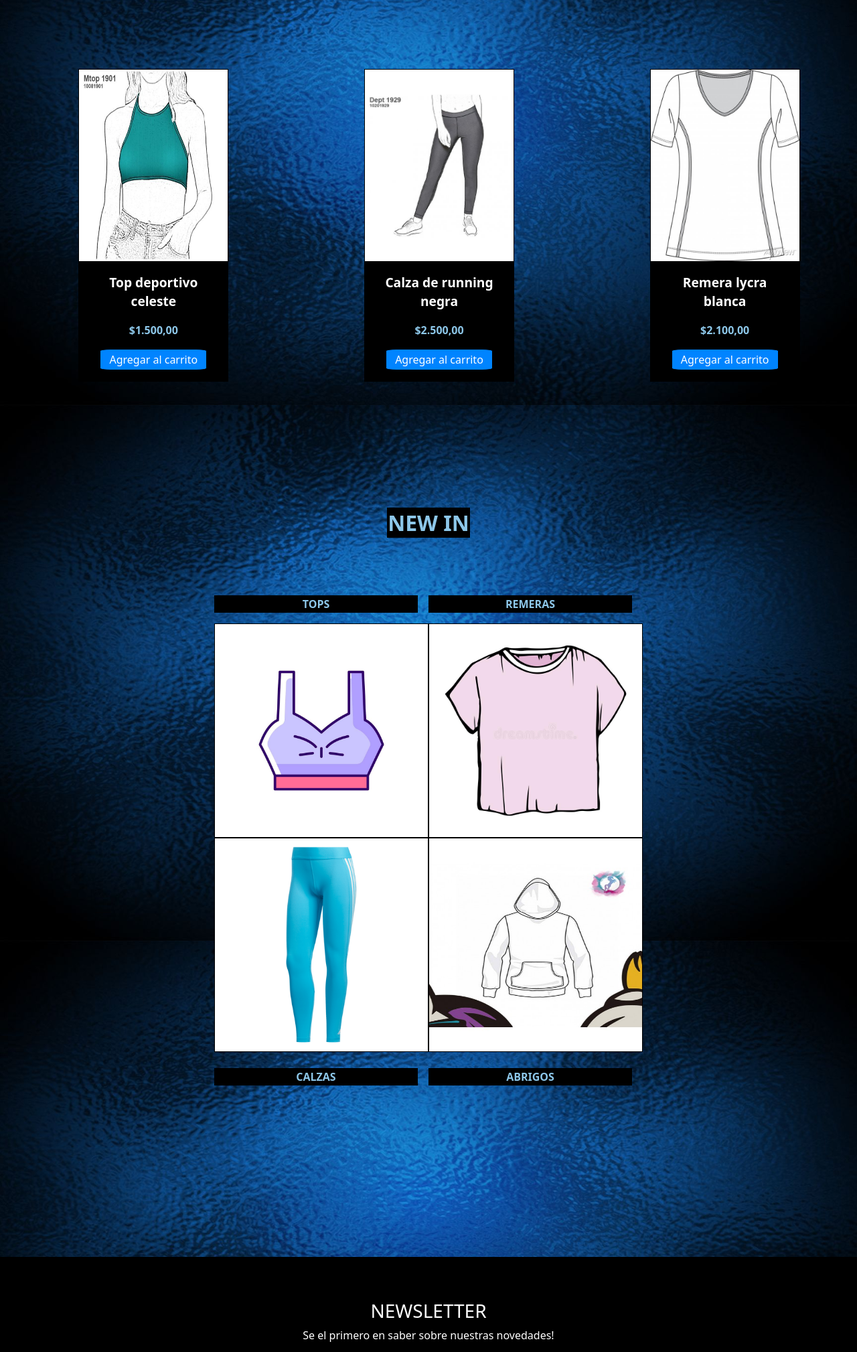
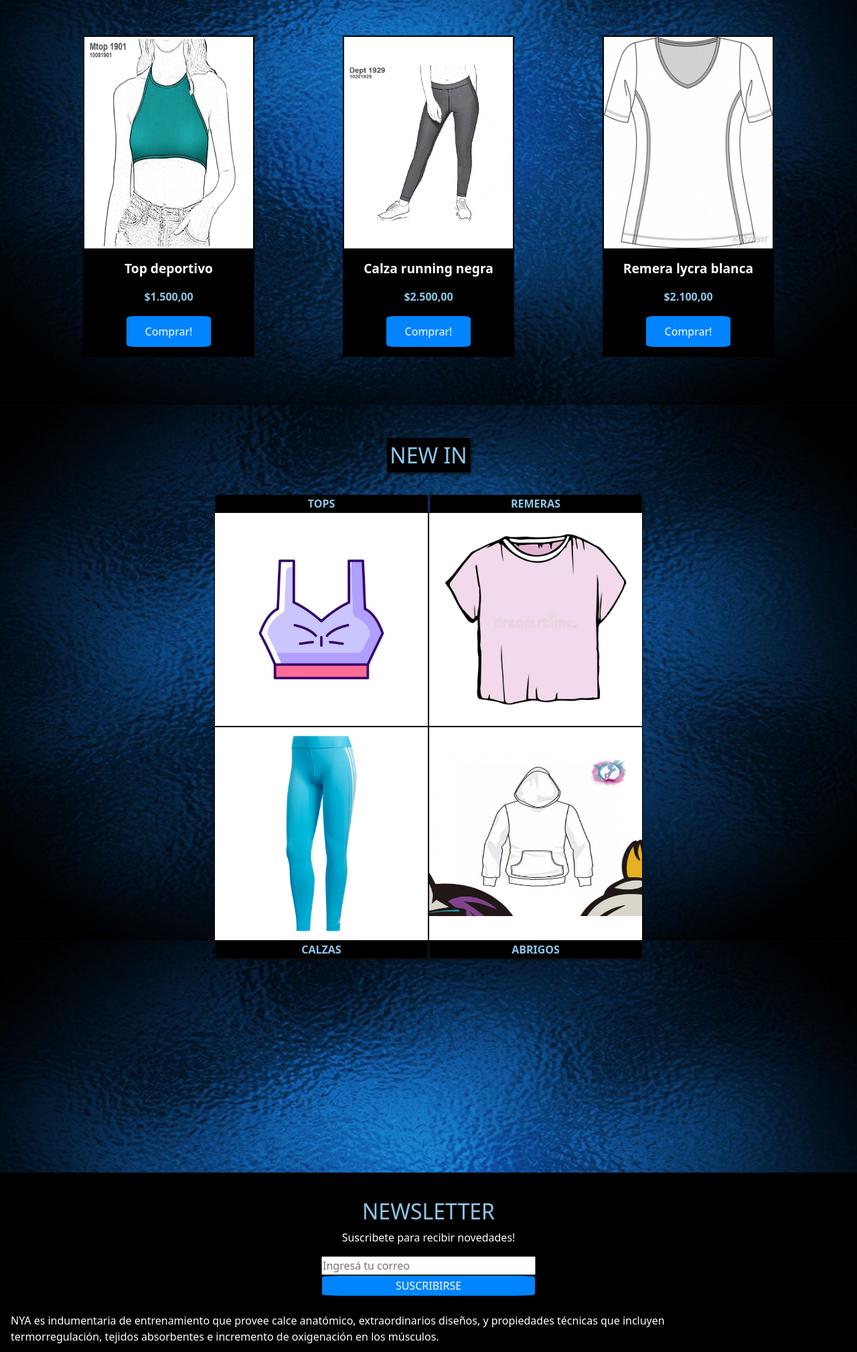
Before and after one commit to darioDe/nyawear, a plain HTML site: page index.html in a window 1280 px wide. Shown: the part 195-2214 px from the top of the page at 67% size. Drawn offline with nearby package versions, Linux system fonts and the light colour scheme.

Commit message:
mas cambios

```diff
--- a/css/main.css
+++ b/css/main.css
@@ -10,12 +10,20 @@ body {
     background-image: url(../img/fondo2.jpg);
     background-attachment: fixed;
     background-size: cover;
+    width: 100vw;
 }
 
 header {
     width: 100vw;
     position: fixed;
     z-index: 1;
+}
+
+footer {
+    background-color: black;
+    color: white;
+    padding: 5%;
+    width: 100vw;
 }
 
 .bodyIndex {
@@ -66,9 +74,9 @@ header {
     margin: 5% auto 5% auto;
 }
 
-.textDestacados {
+.textBox {
     border: 1px solid black;
-    width: 12rem;
+    width: 8rem;
     padding: 1rem;
     background-color: black;
     color: white;
@@ -78,11 +86,11 @@ header {
     text-align: center;
 }
 
-.textDestacados input {
+.textBox input {
     background-color: rgb(0, 132, 255);
     border: 1px solid black;
     border-radius: 10%;
-    width: 10rem;
+    width: 5rem;
     height: 2rem;
     color: white;
 }
@@ -138,11 +146,11 @@ section p {
     color: #8dc7e9;
 }
 
-.footerIndex {
+/* .footerIndex {
     background-color: black;
     color: white;
     padding: 5%;
-}
+} */
 
 .footerTop-index {
     text-align: center;
@@ -213,13 +221,13 @@ span {
 
 .bodyTops {
     display: grid;
-    width: 100vw;
     grid-template-rows: 0.1fr 8fr 1fr;
     grid-template-columns: 1fr;
     grid-template-areas: "header"
                          "main"
                          "footer";
     grid-gap: 5rem;
+    width: 100vw;
 }
 
 .headerTops {
@@ -230,9 +238,11 @@ span {
   grid-area: main;
 }
 
-.containerTops {
-    display: flex;
-    flex-direction: column;
+.footerTops {
+    grid-area: footer;
+    background-color: black;
+    color: white;
+    padding: 5%;
 }
 
 @media screen and (min-width:600px) {
@@ -266,10 +276,7 @@ span {
        justify-content: center;
    }
 
-   .containerTops {
-    display: flex;
-    flex-direction: row;
-    }
+
 }
 
 @media screen and (min-width:992px) {
--- a/css/style.css
+++ b/css/style.css
@@ -4,99 +4,130 @@
     margin: 0;
     padding: 0;
     box-sizing: border-box;
-    font-family: 'Open Sans', sans-serif;
-    /*color: #2c81b2;*/
+    /* color: #8dc7e9; */
+}
+
+/* estilos de body */
+
+body {
+    background-image: url(../img/fondo2.jpg);
+    background-attachment: fixed;
+    background-size: cover;
     color: #8dc7e9;
 }
 
-/* estilos de body de index */
+/*  estilos de header*/
 
-/* body {
-    display: grid;
-    grid-template-columns: repeat(3, 1fr);
-    grid-template-rows: 0.2fr 2.2fr 1fr;
-    grid-template-areas: "header header header"
-                        "main main main"
-                        "footer footer footer";
-    background-image: url(../img/fondo2.jpg);
-    background-attachment: fixed;
-    background-size: cover;
-} */
-
-/*  estilos de header general */
-
-.navbar-toggler-icon {
-    color: aqua;
+header {
+    width: 100vw;
+    grid-area: header;
+    position: fixed;
+    z-index: 1;
+    background-color: black;
 }
 
-/* header {
-    width: 100%;
-    grid-area: header;
+/* estilos de footer */
+
+footer {
+    margin-top: 20%;
+    grid-area: footer;
     display: flex;
-    flex-direction: row;
-    justify-content: space-between;
-    /* background-color: black; */
-    position: fixed;
-    z-index: 1;
-    border-bottom: 1px solid #8dc7e9;
-    background-image: linear-gradient(to left, black, rgb(34, 34, 37));
-} */
-
-.menuIcon {
-    height: 2rem;
-    width: 2rem;
+    flex-direction: column;
+    background-color: black;
+    color: white;
+    justify-content: center;
 }
 
-header nav ul li a {
-    text-decoration: none;
+footer img {
+    width: 50px;
+    height: 50px;
+}
+
+.footerTop {
+    display: flex;
+    flex-direction: column;
+    align-items: center;
+    text-align: center;
+    margin: 3% auto 15% auto;
+    justify-content: center;
+}
+
+.footerTop h2 {
     color: #8dc7e9;
 }
 
-header nav ul li {
-    list-style-type: none;
+.footerTop form label {
+    display: flex;
+    justify-content: center;
 }
 
-.menuHeader ul {
-    display: none;
+.footerTop label {
+    display: flex;
+    width: 80vw;
 }
 
-.menuHeader input {
-    display: none;
+.botonSus {
+    background-color: rgb(0, 132, 255);
+    border: 1px solid black;
+    border-radius: 10%;
+    width: 5rem;
+    height: 2rem;
+    color: white;
 }
 
-.menuHeader input:checked ~ ul {
-    display: flex;
-    flex-direction: column;
-    position: absolute;
-    background-color: black;
-    height: 50%;
-    width: 50%;
-    border-top: 1px solid #8dc7e9;
+.footerTop label input {
+    width: 20rem;
 }
 
-.menuHeader input:checked ~ ul li {
-    border-bottom: 1px solid #8dc7e9;
-    background-color: black;
+.footerBottom p {
+    margin-left: 1rem;
+    width: 80vw;
 }
 
-.menuHeader input:checked ~ ul li:hover {
-    background-color: rgb(34, 34, 37);
+.imgFooter {
+    margin-top: 2rem;
+    display: flex;
+    justify-content: center;
 }
 
-/* estilos de main de index */
+/* estilos de Index */
 
-main {
+.bodyIndex {
+    display: grid;
+    grid-template-rows: auto auto auto;
+    grid-template-columns: repeat(2, 1fr);
+    grid-template-areas: "header header"
+                         "main main"
+                         "footer footer";
+    grid-gap: 4rem;
+}
+
+.headerIndex {
+    grid-area: header;
+}
+
+.mainIndex {
     grid-area: main;
     display: flex;
     flex-direction: column;
 }
 
-.titleMain-index {
-    text-align: center;
-    margin-bottom: 2rem;
+.footerIndex {
+    grid-area: footer;
 }
 
-.dataDestacados-index {
+/* estilos de main - index */
+
+.titleMain {
+    text-align: center;
+    margin: 4rem auto 4rem auto;
+}
+
+h1 {
+    font-weight: bold;
+}
+
+.containerBox {
     display: flex;
     flex-wrap: wrap;
     justify-content: space-evenly;
@@ -105,8 +136,8 @@ main {
 .boxDestacados {
     text-align: center;
     /*padding: 10%;*/
-    width: 130px;
-    margin-bottom: 5%;
+    /* width: 130px; */
+    margin: auto 0.5rem 2rem 0.5rem;
 }
 
 .boxDestacados form input {
@@ -115,110 +146,93 @@ main {
 
 
 .boxDestacados img {
-    width: 120px;
-    height: 180px;
+    width: 9rem;
+    height: 12rem;
     border: 2px solid black;
 }
 
-.newin-index {
+.textBox {
+    border: 1px solid black;
+    width: 9rem;
+    height: 12rem;
+    /* padding: 0.1rem; */
+    background-color: black;
+    color: white;
+    display: flex;
+    flex-direction: column;
+    justify-content: center;
     text-align: center;
-    margin: 10%;
+}
+
+.titleBox {
+    font-size: 1.2rem;
+    font-weight: bold;
+    display: flex;
+    justify-content: center;
+    text-align: center;
+    color: white;
+}
+
+.textBox form input {
+    background-color: rgb(0, 132, 255);
+    border: 1px solid black;
+    border-radius: 10%;
+    width: 5rem;
+    height: 2rem;
+    color: white;
+}
+
+.newinh2 {
+    text-align: center;
+    margin: 6rem auto 2rem auto;
     font-weight: bold;
 }
 
-.newin-index a{
+.newinh2 a {
     text-decoration: none;
     border: 4px solid rgba(0, 0, 0, 0.966);
-    /*background-color: rgb(0, 0, 0);*/
+    background-color: rgb(0, 0, 0);
     box-shadow: 2px 2px 3px  rgb(14, 13, 13);
-    animation-name: blackBackground;
-    animation-iteration-count: infinite;
-    animation-duration: 2s;
+    color: #8dc7e9;
 }
 
-@keyframes blackBackground {
-    50% { background-image: linear-gradient(to left, black, rgb(34, 34, 37));}
+.anchorTop {
+    display: flex;
+    justify-content: center;
 }
 
-.anchor-index-top {
+.anchorBottom {
     display: flex;
-    justify-content: space-evenly;
+    justify-content: center;
 }
 
-.anchor-index-bottom {
-    display: flex;
-    justify-content: space-evenly;
-}
-
-.anchor-index a {
+.anchor a {
     text-decoration: none;
     text-align: center;
     font-weight: bold;
     font-size: 1rem;
+    color: #8dc7e9;
 }
 
-.anchor-index a p {
-    /* background-color: black; */
-    border: 3px solid black ;
+.anchor a p {
+    border: 1px solid black ;
     box-shadow: 2px 2px 3px  rgb(14, 13, 13);
-    /*border-radius: 50%;*/
-    margin: 4%;
-    animation-name: blackBackground;
-    animation-iteration-count: infinite;
-    animation-duration: 2s;
+    text-align: center;
+    margin: auto 0.1rem auto 0.1rem;
+    background-color: black;
 }
 
-.anchor-index a img:hover {
+.anchor a img:hover {
     filter: brightness(50%);
 }
 
-.anchor-index a img{
-    width: 80px;
-    height: 80px;
-    border: 2px solid black;
-    border-radius: 50%;
+.anchor a img{
+    width: 8rem;
+    height: 8rem;
+    border: 1px solid black;
 }
 
-/* estilos de footer general */
 
-footer {
-    margin-top: 20%;
-    grid-area: footer;
-    display: flex;
-    flex-direction: column;
-    /* background-color: black; */
-    border-top: 1px solid #8dc7e9;
-    background-image: linear-gradient(to left, black, rgb(34, 34, 37));
-}
-
-footer img {
-    width: 50px;
-    height: 50px;
-}
-
-.footerTop-index {
-    display: flex;
-    flex-direction: column;
-    align-items: center;
-    text-align: center;
-    margin: 3% auto 15% auto;
-}
-
-.footerTop-index label {
-    display: flex;
-    width: 100%;
-}
-
-.footerTop-index label input {
-    width: 20rem;
-    color: black;
-}
-
-.img-footer-index {
-    margin-top: 5%;
-    display: flex;
-    justify-content: center;
-}
 
 
 
@@ -286,27 +300,54 @@ footer img {
     border: 2px solid black;
 }
 
-/* estilos de remeras */
+/* estilos de remeras*/
 
-/* .bodyRemeras {
-    display: grid;
-    grid-template-columns: repeat(3, 1fr);
-    grid-template-rows: 0.39fr auto 1fr;
-    grid-template-areas: "header header header"
-                        "main main main"
-                        "footer footer footer";
+.bodyRemera {
     background-image: url(../img/fondo2.jpg);
     background-attachment: fixed;
     background-size: cover;
 }
 
-.mainRemeras {
-    grid-area: main;
+
+.titleRemeras {
+    margin: 8rem auto 4rem auto;
+    color: #8dc7e9;
+}
+
+.card {
+    background-color: black;
+    color: white;
+    text-align: center;
+}
+
+span {
+    color: #8dc7e9;
+    font-weight: bold;
+}
+
+.product {
+    display: flex;
+    justify-content: center;
+    margin: 5% auto 5% auto;
 }
 
 .footerRemeras {
-    grid-area: footer;
-}*/
+    background-color: black;
+    color: white;
+    padding: 5%;
+}
+
+
+.subFooter-remeras {
+    color: #8dc7e9;
+}
+
+.footerImg img {
+    width: 50px;
+    height: 50px;
+}
+
+
 
 /* estilos de abrigos */
 
@@ -400,37 +441,51 @@ footer img {
     text-align: center;
 }
 
-/* estilos para tablet */
+/* media queries para tablet */
 
 @media screen and (min-width:600px) {
 
-    /* mq de index */
-    body {
-        grid-template-columns: repeat(3, 1fr);
-        grid-template-rows: 0.6fr auto 0.3fr;
-        grid-template-areas: "header header header"
-                            "main main main"
-                            "footer footer footer";
+    /* estilos de main */
+
+    h1 {
+        font-size: 2.5rem;
     }
 
-    .titleMain-index {
-        margin-bottom: 4rem;
+    h2 {
+        font-size: 2rem;
     }
 
-    .boxDestacados img {
-        width: 150px;
-        height: 220px;
+    /* mq footer */
+
+    .footerTop {
+        margin-bottom: 1.5rem;
     }
 
-    .anchor-index a img{
-        width: 250px;
-        height: 250px;
-        border-radius: 0%;
+    /* mq de index */
+
+    .boxDestacados img {
+        width: 12rem;
+        height: 16rem;
     }
 
-    .footerTop-index {
+    .textBox {
+        width: 12rem;
+        height: 10rem;
+        font-size: 1rem;
+    }
 
-        margin-bottom: 5%;
+    .titleBox {
+        font-size: 1.2rem;
+    }
+
+    .anchor a img {
+        width: 15rem;
+        height: 15rem;
+    }
+
+    .textBox form input {
+        width: 8rem;
+        height: 3rem;
     }
 
     /* estilos de tags compartidos por calzas - remeras - tops - abrigos - newin */
@@ -445,25 +500,28 @@ footer img {
     }
 }
 
-/* estilos para deskpot */
+/* media queries para deskpot */
 
 @media screen and (min-width:992px){
 
-    /* mq de body */
+    /* mq de index */
 
     .boxDestacados img {
-        width: 260px;
-        height: 320px;
+        width: 16rem;
+        height: 20rem;
     }
 
     .boxDestacados {
         width: auto;
     }
 
-    .anchor-index a img{
-        width: 400px;
-        height: 400px;
-        border-radius: 0%;
+    .textBox {
+        width: 16rem;
+    }
+
+    .anchor a img{
+        width: 20rem;
+        height: 20rem;
     }
 
     .anchor-index-top {
@@ -478,6 +536,8 @@ footer img {
         width: 80%;
         margin-left: 2%;
     }
+
+
 
     /* mq de tags compartidos por calzas - remeras - tops - abrigos - newin */
 
--- a/index.html
+++ b/index.html
@@ -6,19 +6,16 @@
     <meta name="viewport" content="width=device-width, initial-scale=1.0">
     <link rel="preconnect" href="https://fonts.googleapis.com">
     <link rel="preconnect" href="https://fonts.gstatic.com" crossorigin>
-    <link href="https://fonts.googleapis.com/css2?family=Open+Sans&display=swap" rel="stylesheet">
     <!-- link de bt -->
     <link href="https://cdn.jsdelivr.net/npm/bootstrap@5.2.0-beta1/dist/css/bootstrap.min.css" rel="stylesheet" integrity="sha384-0evHe/X+R7YkIZDRvuzKMRqM+OrBnVFBL6DOitfPri4tjfHxaWutUpFmBp4vmVor" crossorigin="anonymous">
     <!-- link de css -->
-    <link rel="stylesheet" href="css/main.css">
+    <link rel="stylesheet" href="css/style.css">
     <title> NYA - HOME </title>
 </head>
 
 <body class="bodyIndex">
-
-    <header class="headerIndex" id="toheader">
-        <!-- header con menú y logo -->
-
+    <header id="toHeader" class="headerIndex">
+        <!-- imagen de logo y menu con enlaces -->
         <nav class="navbar navbar-dark navbar-expand-lg bg-black">
             <div class="container-fluid">
 
@@ -61,7 +58,7 @@
                         </li>
 
                         <li class="nav-item">
-                            <a class="nav-link active" aria-current="page" href="pages/newin.html">
+                            <a class="nav-link active" aria-current="page" href="newin.html">
                                 NEW IN
                             </a>
                         </li>
@@ -70,7 +67,7 @@
                 </div>
 
                 <a class="navbar-brand" href="#toheader">
-                    <img src="img/logo.png" alt="Logo de NYA">
+                    <img src="../img/logo.png" alt="Logo de NYA">
                 </a>
 
             </div>
@@ -81,65 +78,65 @@
 
     <main class="mainIndex">
         <!-- titulo, imagenes, texto descriptivo e input -->
-        <div class="titleMain-index">
+        <div class="titleMain">
 
             <h1> DESTACADOS</h1>
 
         </div>
 
-            <div class="containerDestacados">
+            <div class="containerBox">
 
                 <div class="boxDestacados">
                     <img src="img/ropa1.jpg" alt="Imagen de top">
-                    <div class="textDestacados">
-                        <p class="titleBox"> Top deportivo celeste </p>
+                    <div class="textBox">
+                        <p class="titleBox"> Top deportivo </p>
                         <p><span> $1.500,00 </span></p>
                         <form action="">
-                            <input type="submit" value="Agregar al carrito">
+                            <input type="submit" value="Comprar!">
                         </form>
                     </div>
                 </div>
 
                 <div class="boxDestacados">
                     <img src="img/ropa2.jpg" alt="Imagen de calza">
-                    <div class="textDestacados">
-                        <p class="titleBox"> Calza de running negra </p>
+                    <div class="textBox">
+                        <p class="titleBox"> Calza running negra </p>
                         <p><span> $2.500,00 </span></p>
                         <form action="">
-                            <input type="submit" value="Agregar al carrito">
+                            <input type="submit" value="Comprar!">
                         </form>
                     </div>
                 </div>
 
                 <div class="boxDestacados">
                     <img src="img/ropa3.jpg" alt="Imagen de remera">
-                    <div class="textDestacados">
+                    <div class="textBox">
                         <p class="titleBox"> Remera lycra blanca </p>
                         <p><span> $2.100,00 </span></p>
                         <form action="">
-                            <input type="submit" value="Agregar al carrito">
+                            <input type="submit" value="Comprar!">
                         </form>
                     </div>
                 </div>
 
             </div>
 
-        <div class="newin-index">
+        <div class="newinh2">
             <h2><a href="pages/newin.html"> NEW IN </a></h2>
         </div>
 
         <section>
 
-            <div class="anchorIndex-top">
+            <div class="anchorTop">
 
-                <div class="anchor-index">
+                <div class="anchor">
                     <a href="pages/tops.html">
                         <p> TOPS </p>
                         <img src="img/ropa4.jpg" alt="Imagen de top">
                     </a>
                 </div>
 
-                <div class="anchor-index">
+                <div class="anchor">
                     <a href="pages/remeras.html">
                         <p> REMERAS </p>
                         <img src="img/ropa6.jpg" alt="Imagen de remera">
@@ -148,16 +145,16 @@
 
             </div>
 
-            <div class="anchorIndex-bottom">
+            <div class="anchorBottom">
 
-                <div class="anchor-index">
+                <div class="anchor">
                     <a href="pages/calzas.html">
                         <img src="img/ropa5.jpg" alt="Imagen de calza">
                         <p> CALZAS </p>
                     </a>
                 </div>
 
-                <div class="anchor-index">
+                <div class="anchor">
                     <a href="pages/abrigos.html">
                         <img src="img/ropa7.jpg" alt="Imagen de abrigo">
                         <p> ABRIGOS </p>
@@ -173,30 +170,30 @@
     <footer class="footerIndex">
         <!-- footer con inputs, texto e imagenes con enlaces -->
 
-        <div class="footerTop-index">
-            <h3 class="h3-news"> NEWSLETTER </h3>
+        <div class="footerTop">
+            <h2> NEWSLETTER </h2>
 
-            <p> Se el primero en saber sobre nuestras novedades! </p>
+            <p> Suscribete para recibir novedades! </p>
 
             <form action="" method="get">
 
                 <label for="mail">
-                    <input class="input-mail" type="email" name="mail" placeholder="Ingresá tu correo">
+                    <input class="mail" type="email" name="mail" placeholder="Ingresá tu correo">
                 </label>
 
                 <label for="suscribirse">
-                    <input class="input-sus" type="submit" name="suscribirse" value="SUSCRIBIRSE">
+                    <input class="botonSus" type="submit" name="suscribirse" value="SUSCRIBIRSE">
                 </label>
 
             </form>
         </div>
 
-        <div class="footerBottom-index">
+        <div class="footerBottom">
             <p>
                 NYA es indumentaria de entrenamiento que provee calce anatómico, extraordinarios diseños, y propiedades técnicas que incluyen termorregulación, tejidos absorbentes e incremento de oxigenación en los músculos.
             </p>
 
-            <div class="footerImg">
+            <div class="imgFooter">
                 <a href="https://www.facebook.com">
                     <img class="imgFb" src="img/fblogo.png" alt="facebook">
                 </a>
@@ -212,6 +209,5 @@
 
     <!-- link de js -->
     <script src="https://cdn.jsdelivr.net/npm/bootstrap@5.2.0-beta1/dist/js/bootstrap.bundle.min.js" integrity="sha384-pprn3073KE6tl6bjs2QrFaJGz5/SUsLqktiwsUTF55Jfv3qYSDhgCecCxMW52nD2" crossorigin="anonymous"></script>
-
 </body>
 </html>
```
Also changed, not shown: pages/remeras.html (+1 -1 lines), pages/tops.html (+61 -95 lines).
